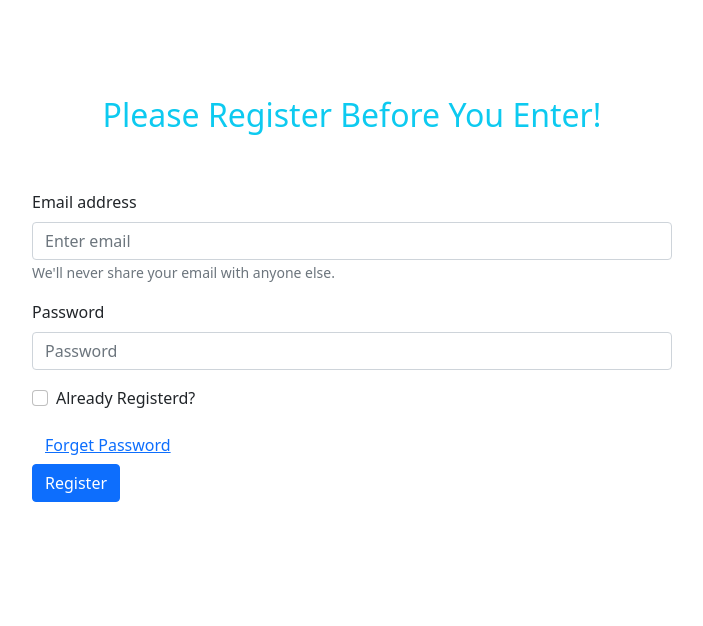
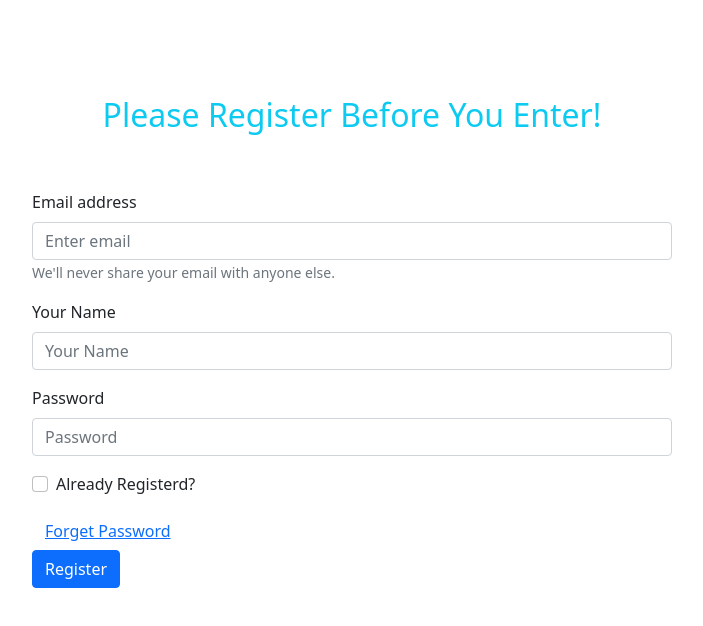
Before and after one commit to AkashMAbrrar/simple-email-firebase-authentication, a React (Create React App) app: page / in a window 1280 px wide. Shown: the top 626 px of the page, without its empty margins (288-991 px from the left). Built offline with nearby package versions, Linux system fonts and the light colour scheme.

Commit message:
user name added

```diff
--- a/src/App.js
+++ b/src/App.js
@@ -1,7 +1,7 @@
 import './App.css';
 import 'bootstrap/dist/css/bootstrap.min.css';
 import app from './firebase.init';
-import { createUserWithEmailAndPassword, getAuth, sendEmailVerification, sendPasswordResetEmail, signInWithEmailAndPassword } from "firebase/auth";
+import { createUserWithEmailAndPassword, getAuth, sendEmailVerification, sendPasswordResetEmail, signInWithEmailAndPassword, updateProfile } from "firebase/auth";
 import Form from 'react-bootstrap/Form'
 import { Button } from 'react-bootstrap';
 import { useState } from 'react';
@@ -15,8 +15,14 @@
   const [validated, setValidated] = useState(false);
   const [error, setError] = useState('');
   const [email, setEmail] = useState('');
+  const [name, setName] = useState('');
   const [password, setPassword] = useState('');
   const [registerd, setRegisterd] = useState(false);
+
+
+  const handleNameBlur = event => {
+    setName(event.target.value);
+  }
 
   const handleEmailBlur = event => {
     setEmail(event.target.value)
@@ -66,6 +72,7 @@
           setEmail('');
           setPassword('');
           verifyEmail();
+          setUserName();
         })
         .catch(error => {
           console.log(error);
@@ -82,6 +89,18 @@
       })
   }
 
+  const setUserName = () => {
+    updateProfile(auth.currentUser, {
+      displayName: name
+    })
+      .then(() => {
+        console.log('updating name')
+      })
+      .catch(error => {
+        console.log(error);
+        setError(error.message);
+      })
+  }
   const verifyEmail = () => {
     sendEmailVerification(auth.currentUser)
       .then(() => {
@@ -104,6 +123,13 @@
               Please choose a valid Email.
             </Form.Control.Feedback>
           </Form.Group>
+          {!registerd && <Form.Group className="mb-3" controlId="formBasicEmail">
+            <Form.Label>Your Name</Form.Label>
+            <Form.Control onBlur={handleNameBlur} type="text" placeholder="Your Name" required />
+            <Form.Control.Feedback type="invalid">
+              Please Provide Your Name.
+            </Form.Control.Feedback>
+          </Form.Group>}
           <Form.Group className="mb-3" controlId="formBasicPassword">
             <Form.Label>Password</Form.Label>
             <Form.Control onBlur={handlePassBlur} type="password" placeholder="Password" required />
```
